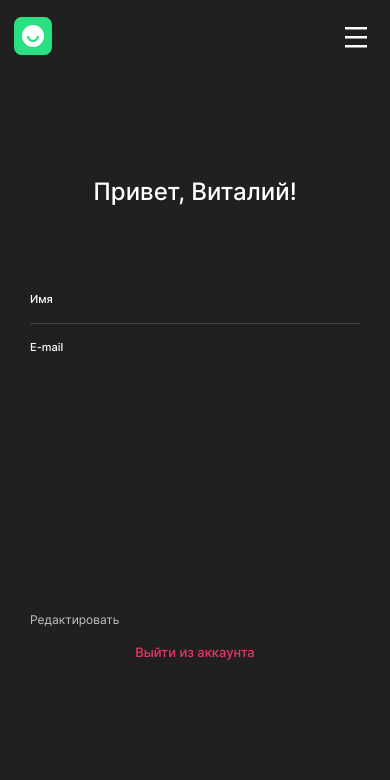
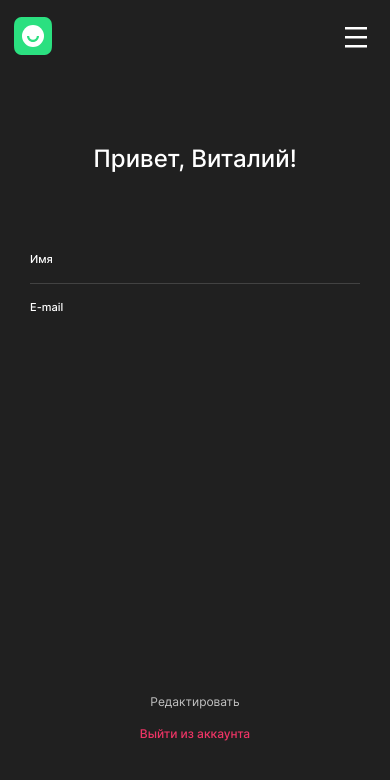
Before and after one commit to Tptechnician/movies-explorer-frontend, a React (Create React App) app: page /profile in a window 390 px wide. Shown: the top 780 px of the page. Built offline with nearby package versions, Linux system fonts and the light colour scheme.

Commit message:
HTML-markup: Component/Profile adaptive markup

```diff
--- a/src/components/Form/Form.css
+++ b/src/components/Form/Form.css
@@ -122,18 +122,37 @@
   opacity: 0.6;
 }
 
+@media screen and (max-width: 768px) {
+  .form__title_profile {
+    margin: 40px 0 89px;
+  }
+  .form__button_profile {
+    margin: 169px auto 0;
+  }
+}
+
 @media screen and (max-width: 460px) {
   .form__title {
     margin: 50px 0 80px;
     text-align: center;
   }
   .form__button {
-    margin: 216px 0 0;
+    margin: 216px auto 0;
     font-size: 12px;
     line-height: 15px;
   }
   .form__button_login {
     margin: 285px 0 0;
+  }
+  .form__button_profile {
+    margin: 338px auto 0;
+  }
+  .form__button__login-out {
+    font-size: 12px;
+    line-height: 15px;
+  }
+  .form__title_profile {
+    margin: 50px 0 73px;
   }
   .form__paragraph {
     margin: 14px 0 0;
--- a/src/components/Form/FormInput/FormInput.css
+++ b/src/components/Form/FormInput/FormInput.css
@@ -15,7 +15,7 @@
 }
 
 .form__input_profile {
-  max-width: 200px;
+  max-width: 220px;
   text-align: right;
   font-size: 11px;
   line-height: 13px;
@@ -60,6 +60,7 @@
 .form__input_profile:focus {
   border: 1px solid #4285f4;
   border-radius: 5px;
+  box-shadow: 0 0 10px #4285f4;
 }
 
 .form__input-title {
--- a/src/components/Profile/Profile.js
+++ b/src/components/Profile/Profile.js
@@ -1,6 +1,5 @@
 import React from 'react';
 import './Profile.css';
-import { Link } from 'react-router-dom';
 import { FormValidator } from '../../utils/FormValidator';
 import Form from '../Form/Form';
 import FormInput from '../Form/FormInput/FormInput';
--- a/src/components/Register/Register.css
+++ b/src/components/Register/Register.css
@@ -6,13 +6,12 @@
   align-items: center;
 }
 
-.auth_profile {
-  margin: 37px auto;
-}
-
 @media screen and (max-width: 768px) {
   .auth {
     margin: 232px auto;
+  }
+  .auth_profile {
+    margin: 199px auto;
   }
 }
 
@@ -21,4 +20,7 @@
     margin: 56px 0;
     padding: 0 30px;
   }
+  .auth_profile {
+    margin: 23px auto;
+  }
 }
```
